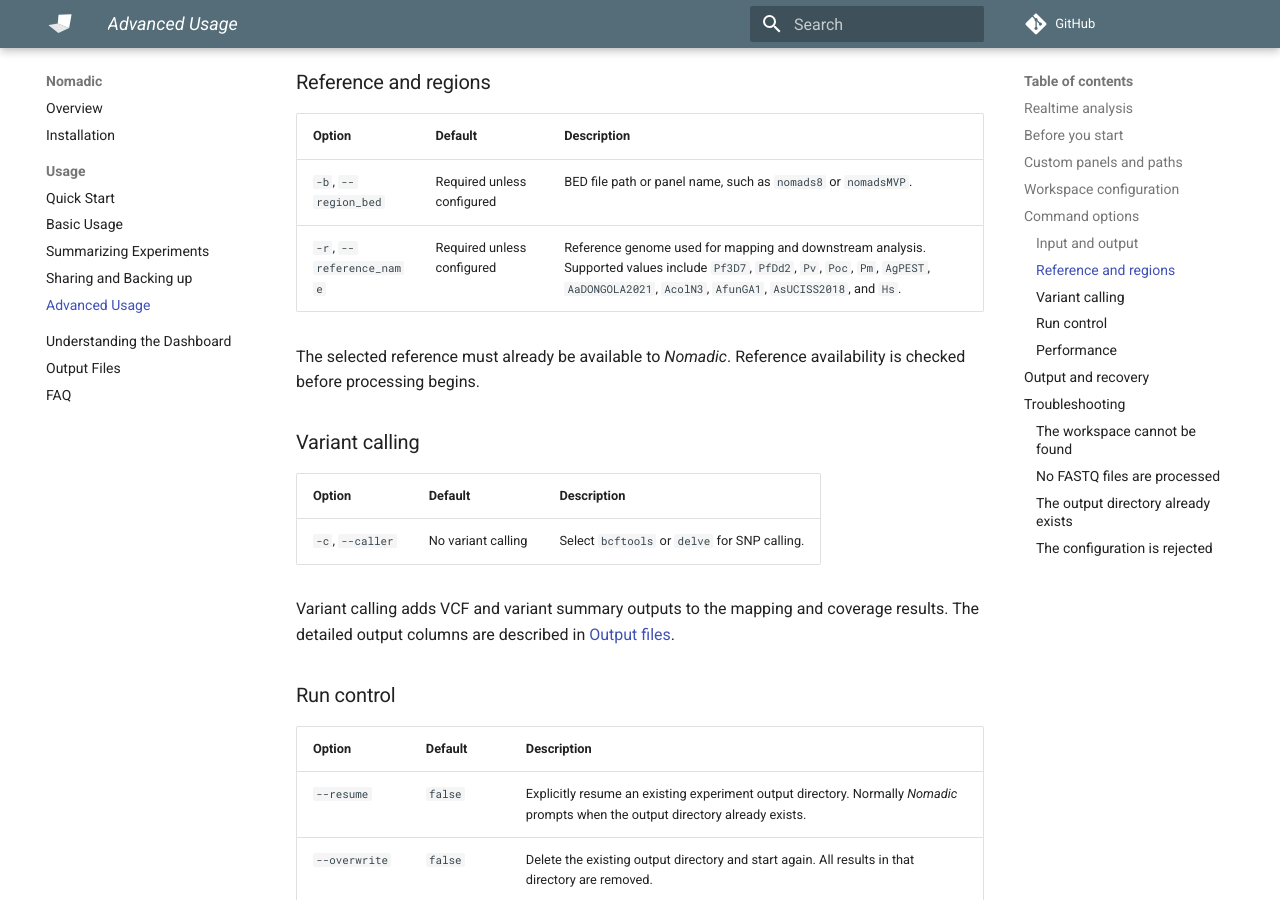
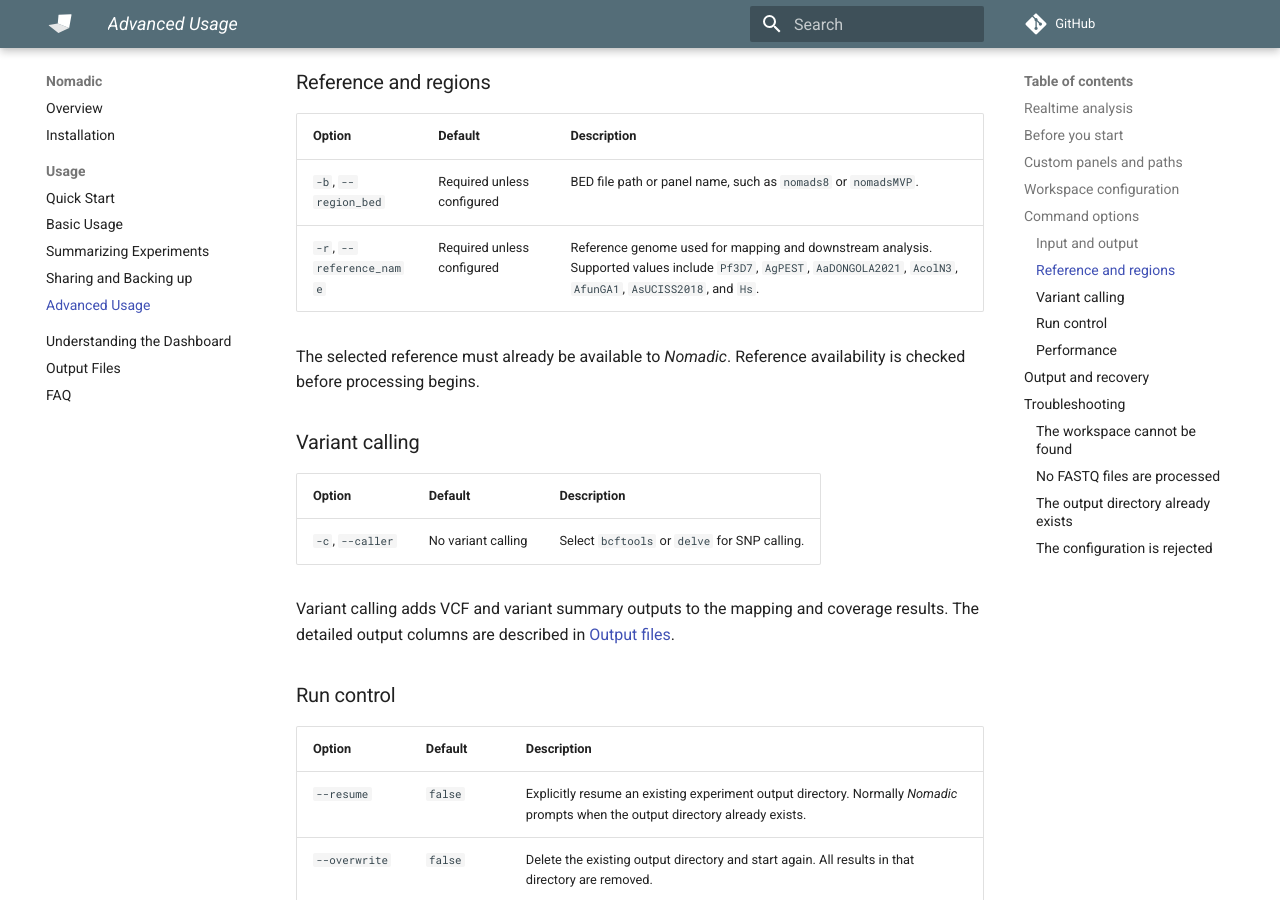
Before and after one commit to JasonAHendry/nomadic, an MkDocs documentation site: the page built from docs/advanced.md, in a window 1280 px wide and 900 px high, scrolled down 3503 px. Built offline with MkDocs 1.6.1 and Material for MkDocs 9.7.7, drawn with Linux system fonts in a browser that asks for light colours; comment, search, counter and statistics services are not loaded.

Commit message:
Update supported reference docs
Co-authored-by: berndbohmeier <5587237+berndbohmeier@users.noreply.github.com>

```diff
--- a/docs/advanced.md
+++ b/docs/advanced.md
@@ -114,7 +114,7 @@ When a workspace is created with `nomadic start`, its `.config.yaml` is initiali
 | Option | Default | Description |
 | --- | --- | --- |
 | `-b`, `--region_bed` | Required unless configured | BED file path or panel name, such as `nomads8` or `nomadsMVP`. |
-| `-r`, `--reference_name` | Required unless configured | Reference genome used for mapping and downstream analysis. Supported values include `Pf3D7`, `PfDd2`, `Pv`, `Poc`, `Pm`, `AgPEST`, `AaDONGOLA2021`, `AcolN3`, `AfunGA1`, `AsUCISS2018`, and `Hs`. |
+| `-r`, `--reference_name` | Required unless configured | Reference genome used for mapping and downstream analysis. Supported values include `Pf3D7`, `AgPEST`, `AaDONGOLA2021`, `AcolN3`, `AfunGA1`, `AsUCISS2018`, and `Hs`. |
 
 The selected reference must already be available to *Nomadic*. Reference availability is checked before processing begins.
 
```
